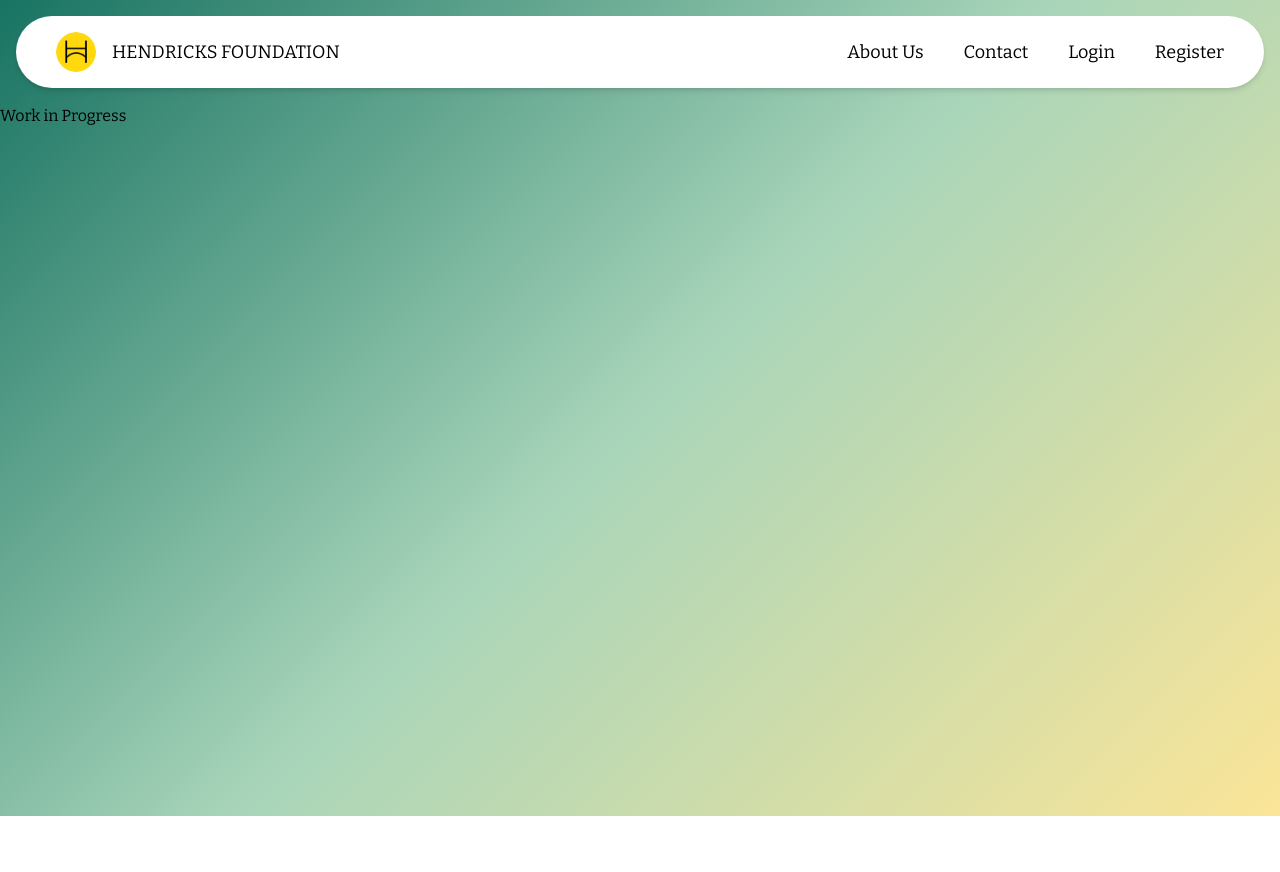
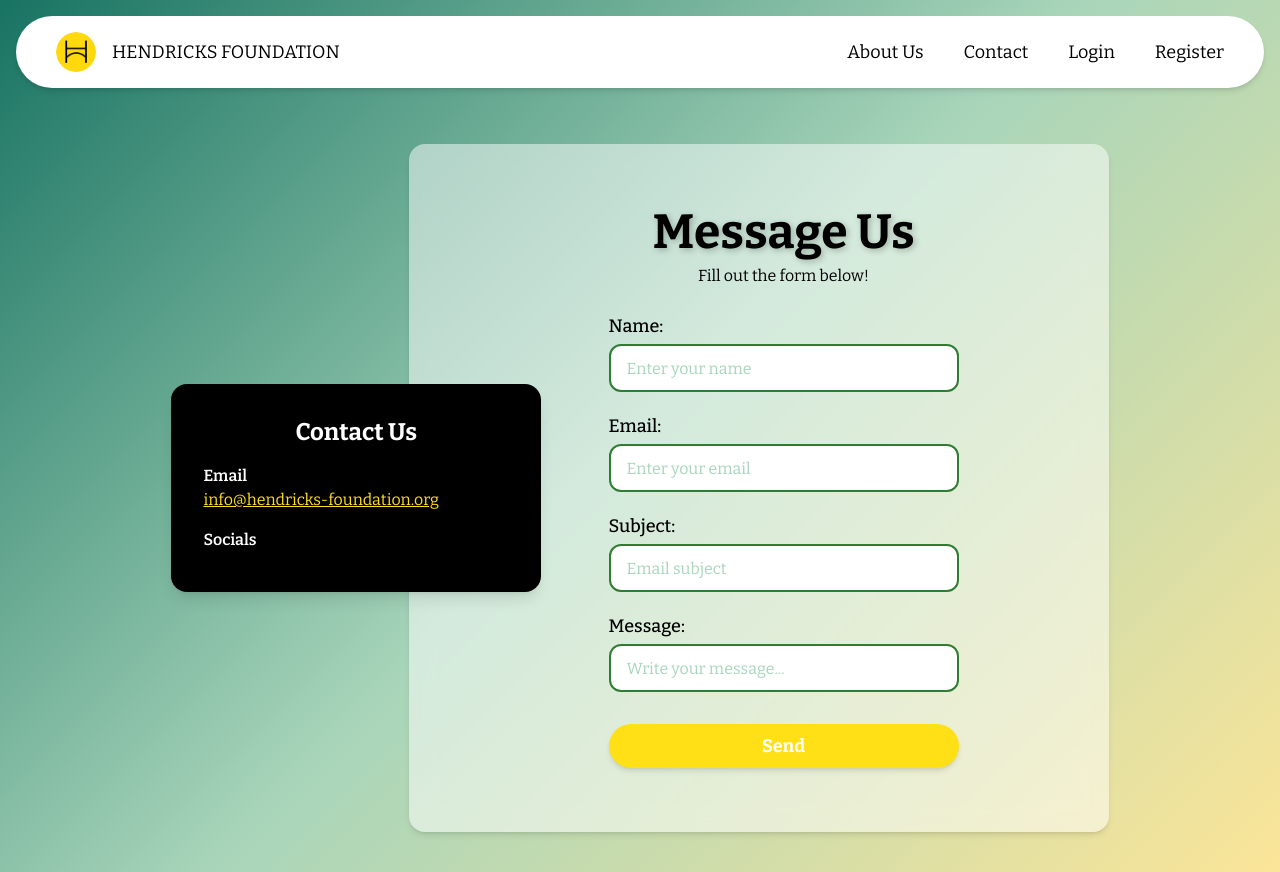
Before and after one commit to Hendricks-C/Hendricks-Ecalc, a React (Vite) app in the folder frontend/: page /contact in a window 1280 px wide. Before the commit the page ends 816 px from the top, so only its background shows below. Built offline with nearby package versions, Linux system fonts and the light colour scheme; no server answers.

Commit message:
Implement the contact page UI

```diff
--- a/frontend/src/App.tsx
+++ b/frontend/src/App.tsx
@@ -10,6 +10,7 @@ import SerialNumInput from './pages/serialNumInput.tsx'
 import AdminPage from './pages/adminPage.tsx'
 import Profile from './pages/profile.tsx'
 import PlaceholderResults from './pages/placeholderResults.tsx'
+import Contact from './pages/contact.tsx'
 
 function App() {
   return (
@@ -19,7 +20,7 @@ function App() {
       <Routes>
         {/* <Route exact path="/" element={Home} /> */}
         <Route path="/about" element={<h1>Work in Progress</h1>} />
-        <Route path="/contact" element={<h1>Work in Progress</h1>} />
+        <Route path="/contact" element={<Contact />} />
         <Route path="/login" element={<Login />} />
         <Route path="/register" element={<Register />} />
         <Route path="/welcome" element={<Welcome />} />
--- /dev/null
+++ b/frontend/src/pages/contact.tsx
@@ -0,0 +1,104 @@
+
+const Contact = () => {
+  return(
+
+    <div className="flex flex-row flex-wrap justify-start items-center px-[24px] py-[40px]">
+
+      {/* Left side – Contact Info box */}
+      <div className="flex flex-col flex-wrap justify-start items-stretch z-1 lg:mr-[-280px] bg-black text-white p-8 rounded-2xl shadow-lg w-full mx-auto lg:w-[30%]">
+
+        {/* Title */}
+        <h2 className="text-2xl font-bold mb-4 text-center">Contact Us</h2>
+
+        {/* Email */}
+        <div className="mb-4">
+          <p className="font-semibold">Email</p>
+          <a href="mailto:info@hendricks-foundation.org" className="text-yellow-300 underline">
+            info@hendricks-foundation.org
+          </a>
+        </div>
+
+        {/* Socials */}
+        <div>
+          <p className="font-semibold mb-2">Socials</p>
+          <div className="flex space-x-4 text-2xl">
+            <i className="fab fa-facebook"></i>
+            <i className="fab fa-twitter"></i>
+            <i className="fab fa-instagram"></i>
+          </div>
+        </div>
+      </div>
+
+      {/* Form container */}
+      <div className="w-full mx-auto mt-[24px] lg:mt-0 lg:max-w-[700px] bg-white/50 backdrop-blur-md p-6 lg:pl-[200px] lg:pr-[150px] lg:py-16 rounded-2xl shadow-md">
+
+        {/* Title for the form */}
+        <div className="text-center">
+          <h1 className="text-5xl font-bold mb-2" style={{ textShadow: '2px 2px 6px rgba(0,0,0,0.25)' }}>Message Us</h1>
+          <p className="mb-6 font-normal">Fill out the form below!</p>
+        </div>
+
+        {/* Start of form */}
+        <form className="flex flex-col gap-5 ">
+
+        {/* Name */}
+        <div className="flex flex-col">
+          <label className="text-black font-bitter font-medium text-lg mb-1">Name:</label>
+          <input
+            type="text"
+            placeholder="Enter your name"
+            value=""
+            required
+            className="h-12 rounded-xl border-2 border-[#2E7D32] px-4 placeholder-[#A8D5BA] bg-white focus:outline-none focus:ring-2 focus:ring-[#A8D5BA] focus:border-[#2E7D32] transition duration-200"
+          />
+        </div>
+
+        {/* Email */}
+        <div className="flex flex-col">
+          <label className="text-black font-bitter font-medium text-lg mb-1">Email:</label>
+          <input
+            type="email"
+            placeholder="Enter your email"
+            value=""
+            required
+            className="h-12 rounded-xl border-2 border-[#2E7D32] px-4 placeholder-[#A8D5BA] bg-white focus:outline-none focus:ring-2 focus:ring-[#A8D5BA] focus:border-[#2E7D32] transition duration-200"
+          />
+        </div>
+
+        {/* Subject */}
+        <div className="flex flex-col">
+          <label className="text-black font-bitter font-medium text-lg mb-1">Subject:</label>
+          <input
+            type="text"
+            placeholder="Email subject"
+            value=""
+            required
+            className="h-12 rounded-xl border-2 border-[#2E7D32] px-4 placeholder-[#A8D5BA] bg-white focus:outline-none focus:ring-2 focus:ring-[#A8D5BA] focus:border-[#2E7D32] transition duration-200"
+          />
+        </div>
+
+        {/* Message */}
+        <div className="flex flex-col">
+          <label className="text-black font-bitter font-medium text-lg mb-1">Message:</label>
+          <input
+            type="text"
+            placeholder="Write your message..."
+            value=""
+            required
+            className="h-12 rounded-xl border-2 border-[#2E7D32] px-4 placeholder-[#A8D5BA] bg-white focus:outline-none focus:ring-2 focus:ring-[#A8D5BA] focus:border-[#2E7D32] transition duration-200"
+          />
+        </div>
+
+        {/* Button */}
+        <div className="flex flex-col justify-center items-center mt-3">
+          <button
+            className="w-full bg-[#FFE017] shadow-md text-white font-bold text-lg py-2 px-10 rounded-full transition duration-200 cursor-pointer hover:brightness-105"
+            type="submit">Send</button>
+        </div>
+      </form>
+    </div>
+  </div>
+  )
+}
+
+export default Contact
```
